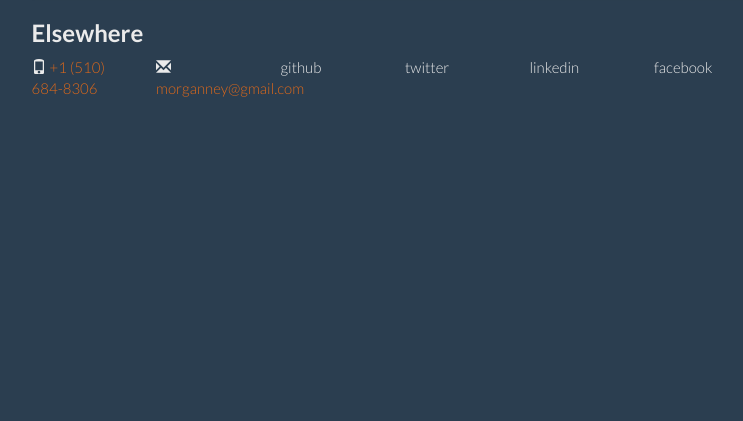
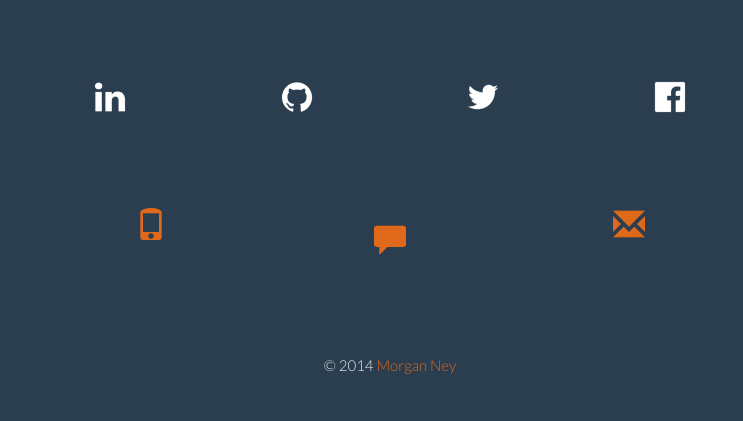
Before and after one commit to morganney/morgan.neys.info, a Node server app: template views/index.jade in a window 1280 px wide. Shown: the part 2078-2499 px from the top of the page, without its empty margins (250-993 px from the left). Before the commit the page ends 2175 px from the top, so only its background shows below. Run offline with Node 20, Linux system fonts and the light colour scheme; the template is opened without the code that fills it, so the values that code supplies are empty; some libraries are stand-ins or nearby versions.

Commit message:
round of dev

```diff
--- a/public/css/main.min.css
+++ b/public/css/main.min.css
@@ -1 +1 @@
-#shell ul{list-style:none;padding:0}#shell ul a{color:inherit}#header h1{line-height:1.5em}#header h1 img{display:block}#header p{position:relative}#header a.btn{font-weight:bold}#header .glyphicon-headphones{position:absolute;left:0px;top:-7px}#shell h2{font-size:1.6em;font-weight:bold}#map{width:100%;height:25em;padding:0}@media (min-width: 992px){.container-fluid{padding-left:16%;padding-right:16%}}@media (min-width: 1050px){.container-fluid{padding-left:22%;padding-right:22%}}
+#shell ul{list-style:none;padding:0}#shell ul a{color:inherit}#header h1{line-height:1.5em}#header h1 img{display:block}#header p{position:relative}#header a.btn{font-weight:bold}#header .glyphicon-headphones{position:absolute;left:0px;top:-7px}#shell h2{font-size:1.6em;font-weight:bold}#map{width:100%;height:25em;padding:0}#footer{padding:3em 0}#footer a.icon{display:block;height:64px;width:64px;margin:auto;background-image:url(/public/img/github-48.png);background-repeat:no-repeat;background-position:center center;background-color:#4e5d6c;background-color:transparent}#footer a.twitter{background-image:url(/public/img/twitter-48.png)}#footer a.linkedin{background-image:url(/public/img/linkedin-48.png)}#footer a.facebook{background-image:url(/public/img/facebook-48.png)}#footer a.icon:hover{background-color:#3d4954;background-color:#4e5d6c}#footer .ctr{text-align:center}#footer .row-mid{margin:5em 0}#footer .row-mid a{font-size:32px}#footer .row-mid .col-mid{margin:1em 0}@media (min-wdith: 768px){#footer .row-mid div:last-child{margin:0}}@media (min-width: 992px){.container-fluid{padding-left:16%;padding-right:16%}}@media (min-width: 1050px){.container-fluid{padding-left:22%;padding-right:22%}}
--- a/public/js/index.js
+++ b/public/js/index.js
@@ -11,16 +11,14 @@ $(function() {
         zoomControlOptions: {
           position:  google.maps.ControlPosition.TOP_LEFT,
           style: google.maps.ZoomControlStyle.SMALL
-        }
-        /*
+        },
         styles: [
           {
             "stylers": [
-              { "gamma": 0.3 }
+              { "gamma": 0.5 }
             ]
           }
         ]
-        */
       },
       hmark = new google.maps.Marker({
         position: hayward,
@@ -55,4 +53,5 @@ $(function() {
 
   map.fitBounds(bounds);
 
+  $('#footer .row-mid a').tooltip();
 });
--- a/publicsrc/sass/main.scss
+++ b/publicsrc/sass/main.scss
@@ -31,6 +31,50 @@
   height: 25em;
   padding: 0;
 }
+#footer {
+  padding: 3em 0;
+}
+#footer a.icon {
+  display: block;
+  height: 64px;
+  width: 64px;
+  margin: auto;
+  background-image: url(/public/img/github-48.png);
+  background-repeat: no-repeat;
+  background-position: center center;
+  background-color: #4e5d6c;
+  background-color: transparent;
+}
+#footer a.twitter {
+  background-image: url(/public/img/twitter-48.png);
+}
+#footer a.linkedin {
+  background-image: url(/public/img/linkedin-48.png);
+}
+#footer a.facebook {
+  background-image: url(/public/img/facebook-48.png);
+}
+#footer a.icon:hover {
+  background-color: #3d4954;
+  background-color: #4e5d6c;
+}
+#footer .ctr {
+  text-align: center;
+}
+#footer .row-mid {
+  margin: 5em 0;
+}
+#footer .row-mid a {
+  font-size: 32px;
+}
+#footer .row-mid .col-mid {
+  margin: 1em 0;
+}
+@media (min-wdith: 768px) {
+  #footer .row-mid div:last-child {
+    margin: 0;
+  }
+}
 @media (min-width: 992px) {
   .container-fluid {
     padding-left: 16%;
--- a/views/index.jade
+++ b/views/index.jade
@@ -65,20 +65,18 @@ html(lang='en')
       #places.panel.panel-primary
         .panel-heading: h2.panel-title Places I've Lived
         #map.panel-body
-      #elsewhere
-        h2 Elsewhere
-
-      footer#footer.row
-        .col-sm-2.
-          <span class='glyphicon glyphicon-phone'></span>
-          <a href='tel:15106848306'>+1 (510) 684-8306</a>
-        .col-sm-2.
-          <span class='glyphicon glyphicon-envelope'></span>
-          <a href='mailto:morganney@gmail.com'>morganney@gmail.com</a>
-        .col-sm-2 github
-        .col-sm-2 twitter
-        .col-sm-2 linkedin
-        .col-sm-2 facebook
+      footer#footer
+        .row
+          .col-sm-3: a(href='', class='linkedin icon')
+          .col-sm-3: a(href='', class='github icon')
+          .col-sm-3: a(href='', class='twitter icon')
+          .col-sm-3: a(href='', class='facebook icon')
+        .row.ctr.row-mid
+          .col-sm-4: a(href='tel:15106848306', data-toggle='tooltip', data-placement='top', title='Call me'): span(class='glyphicon glyphicon-phone')
+          .col-sm-4.col-mid: a(href='sms:15106848306', data-toggle='tooltip', data-placement='top', title='Text me'): span(class='glyphicon glyphicon-comment')
+          .col-sm-4: a(href='mailto:morganney@gmail.com', data-toggle='tooltip', data-placement='top', title='Email me'): span(class='glyphicon glyphicon-envelope')
+        .row.ctr
+          .col-sm-12 &copy; 2014 <a href='http://bizzybytes.com'>Morgan Ney</a>
 
     script(src='//ajax.googleapis.com/ajax/libs/jquery/1.11.0/jquery.min.js')
     script(src='/public/js/bootstrap.min.js')
```
Also changed, not shown: public/img/facebook-48.png (added), public/img/github-48.png (added), public/img/linkedin-48.png (added), public/img/twitter-48.png (added).
